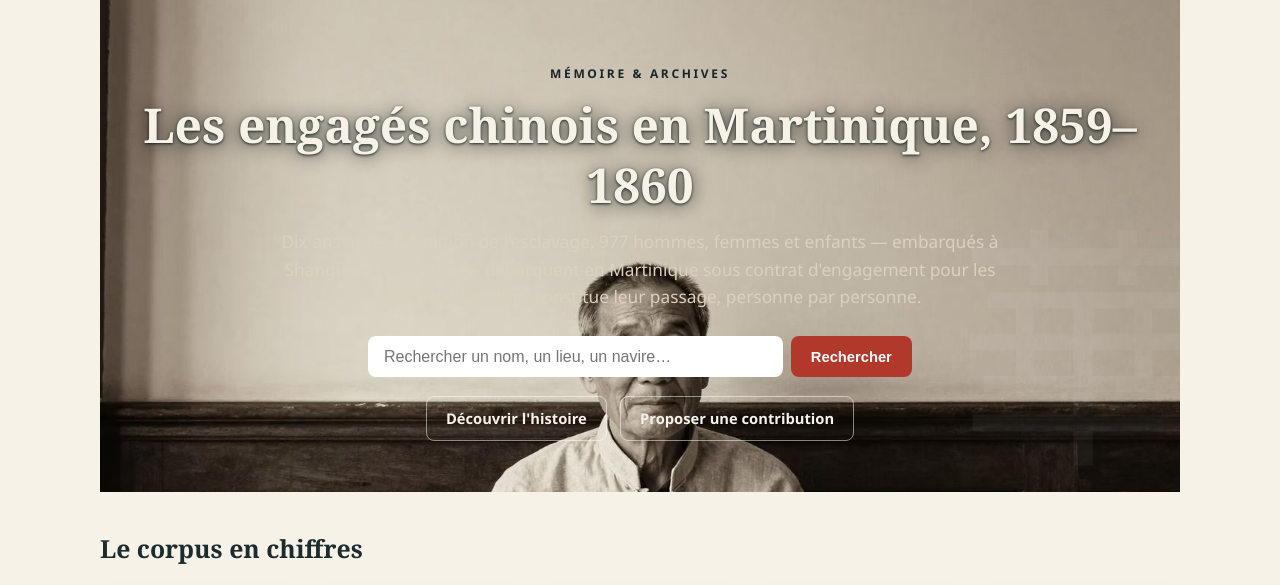
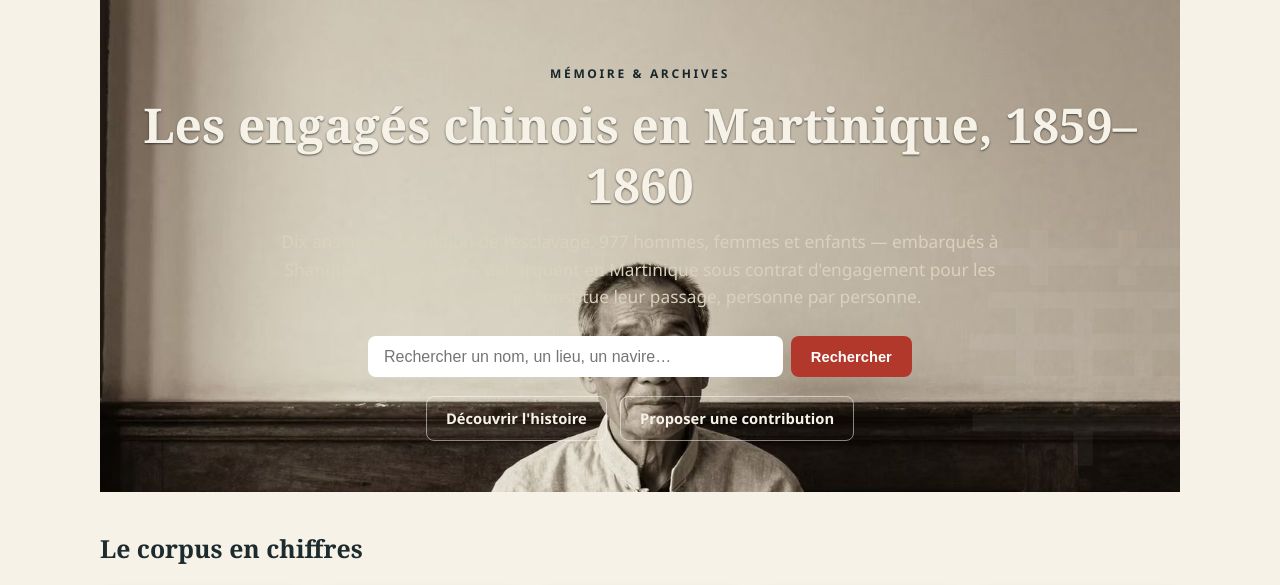
Before and after one commit to jeannegils-web/chinois-martinique-1859, a plain HTML site: page index.html in a window 1280 px wide. Shown: the part 149-734 px from the top of the page. Drawn offline with Linux system fonts and the light colour scheme.

Commit message:
Accueil : halo du titre reduit a une ombre courte discret

```diff
--- a/css/style.css
+++ b/css/style.css
@@ -89,7 +89,7 @@ a:hover { color: var(--accent); }
 }
 .hero > .container { position: relative; z-index: 1; }
 .hero h1 {
-  text-shadow: 0 1px 3px rgba(15, 24, 26, .9), 0 2px 18px rgba(15, 24, 26, .75);
+  text-shadow: 0 1px 2px rgba(15, 24, 26, .65);
 }
 .hero .lead { color: #16262a; text-shadow: none; }
 .hero::after {
```
